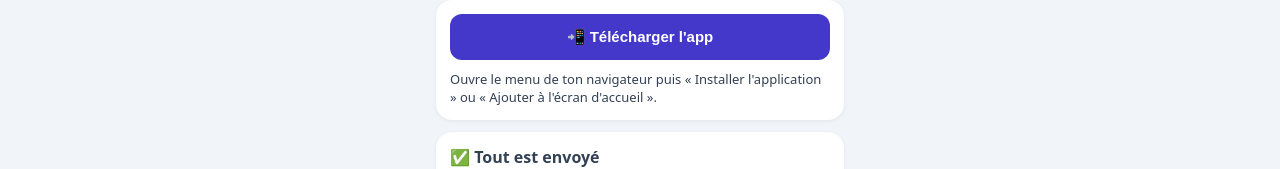
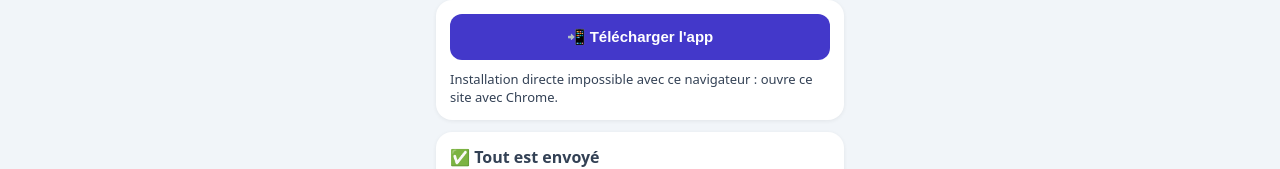
Before and after one commit to ckaeljessie-ship-it/stockcroque, a plain HTML site: page vendeur.html in a window 1280 px wide. Both pictures are taken after a click on the button "📲 Télécharger l'app". Shown: the part 441-610 px from the top of the page. Drawn offline with Linux system fonts and the light colour scheme.

Commit message:
Simplify installation instructions for web app

```diff
--- a/vendeur.html
+++ b/vendeur.html
@@ -92,15 +92,7 @@ addEventListener('beforeinstallprompt', e => { e.preventDefault(); promptInstall
 addEventListener('appinstalled', () => { promptInstall = null; $('bloc-install').style.display = 'none'; });
 $('btn-install').onclick = async () => {
   if (promptInstall) { promptInstall.prompt(); await promptInstall.userChoice; promptInstall = null; return; }
-  const ua = navigator.userAgent, ios = /iPhone|iPad|iPod/.test(ua) || (navigator.platform === 'MacIntel' && navigator.maxTouchPoints > 1), android = /Android/.test(ua), firefox = /Firefox|FxiOS/.test(ua);
-  let t = "Ouvre le menu de ton navigateur puis « Installer l'application » ou « Ajouter à l'écran d'accueil ».";
-  if (location.protocol === 'file:') t = "L'installation ne marche que depuis le site en ligne (https), pas depuis un fichier ouvert sur le téléphone.";
-  else if (ios) t = "Appuie sur le bouton Partager (carré avec une flèche), puis « Sur l'écran d'accueil ».";
-  else if (firefox && android) t = "Dans Firefox : menu ⋮, puis « Installer ». Sinon « Ajouter à l'écran d'accueil ».";
-  else if (firefox) t = "Firefox sur ordinateur ne sait pas installer les applis web. Utilise Chrome ou Edge.";
-  else if (/SamsungBrowser/.test(ua)) t = "Dans Samsung Internet : menu ≡, puis « Ajouter la page à » → « Écran d'accueil ».";
-  else if (android) t = "Dans ton navigateur : menu ⋮, puis « Installer l'application » ou « Ajouter à l'écran d'accueil ».";
-  $('install-txt').textContent = t; $('install-txt').style.display = 'block';
+  $('install-txt').textContent = "Installation directe impossible avec ce navigateur : ouvre ce site avec Chrome."; $('install-txt').style.display = 'block';
 };
 majInstall();
 if ('serviceWorker' in navigator && location.protocol.startsWith('http')) navigator.serviceWorker.register('sw.js').catch(() => {});
```
